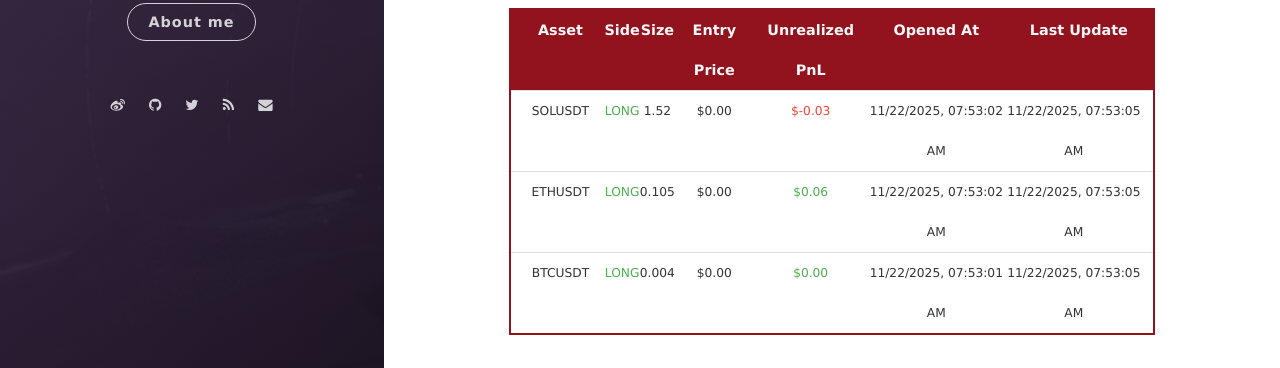
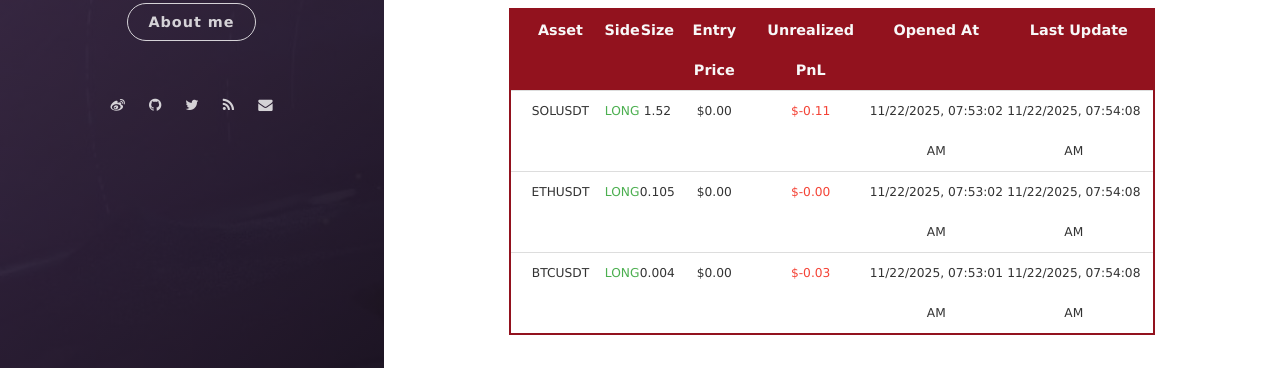
Before and after one commit to leeyegy/leeyegy.github.io, a Jekyll site: the page built from live-trading.html, in a window 1280 px wide and 1081 px high. Shown: the part 646-1014 px from the top of the window. Built offline with Jekyll 4.4.1, drawn with Linux system fonts in a browser that asks for light colours; nearby versions of some CDN libraries.

Commit message:
AccountMonitor: refresh positions 2025-11-22T15:54:08+08:00

```diff
--- a/assets/data/binance/positions.json
+++ b/assets/data/binance/positions.json
@@ -4,26 +4,26 @@
     "side": "LONG",
     "size": 1.52,
     "entryPrice": 0.0,
-    "unrealizedPnl": -0.02974054,
+    "unrealizedPnl": -0.1064,
     "openedAt": "2025-11-22T15:53:02+08:00",
-    "reportedAt": "2025-11-22T15:53:05+08:00"
+    "reportedAt": "2025-11-22T15:54:08+08:00"
   },
   {
     "symbol": "ETHUSDT",
     "side": "LONG",
     "size": 0.105,
     "entryPrice": 0.0,
-    "unrealizedPnl": 0.06405,
+    "unrealizedPnl": -0.00105,
     "openedAt": "2025-11-22T15:53:02+08:00",
-    "reportedAt": "2025-11-22T15:53:05+08:00"
+    "reportedAt": "2025-11-22T15:54:08+08:00"
   },
   {
     "symbol": "BTCUSDT",
     "side": "LONG",
     "size": 0.004,
     "entryPrice": 0.0,
-    "unrealizedPnl": 0.00183475,
+    "unrealizedPnl": -0.0328,
     "openedAt": "2025-11-22T15:53:01+08:00",
-    "reportedAt": "2025-11-22T15:53:05+08:00"
+    "reportedAt": "2025-11-22T15:54:08+08:00"
   }
 ]
```
